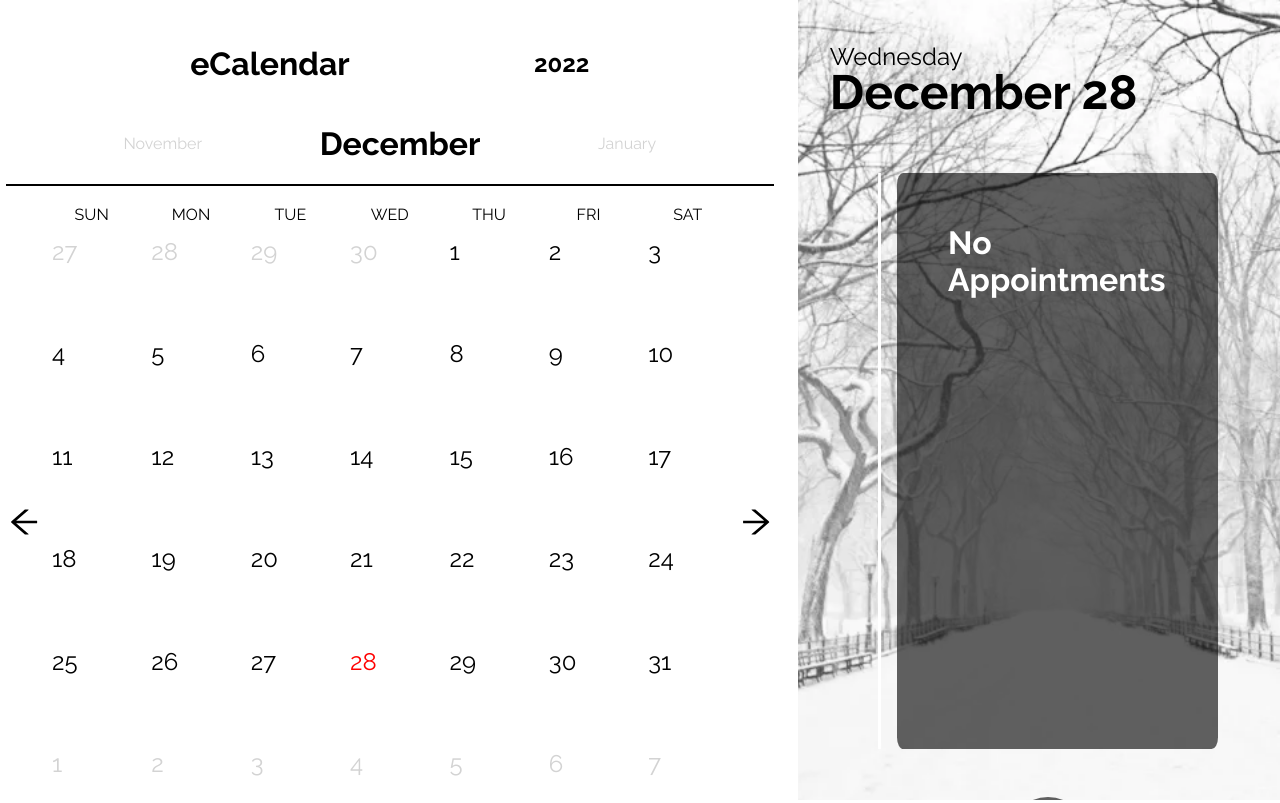
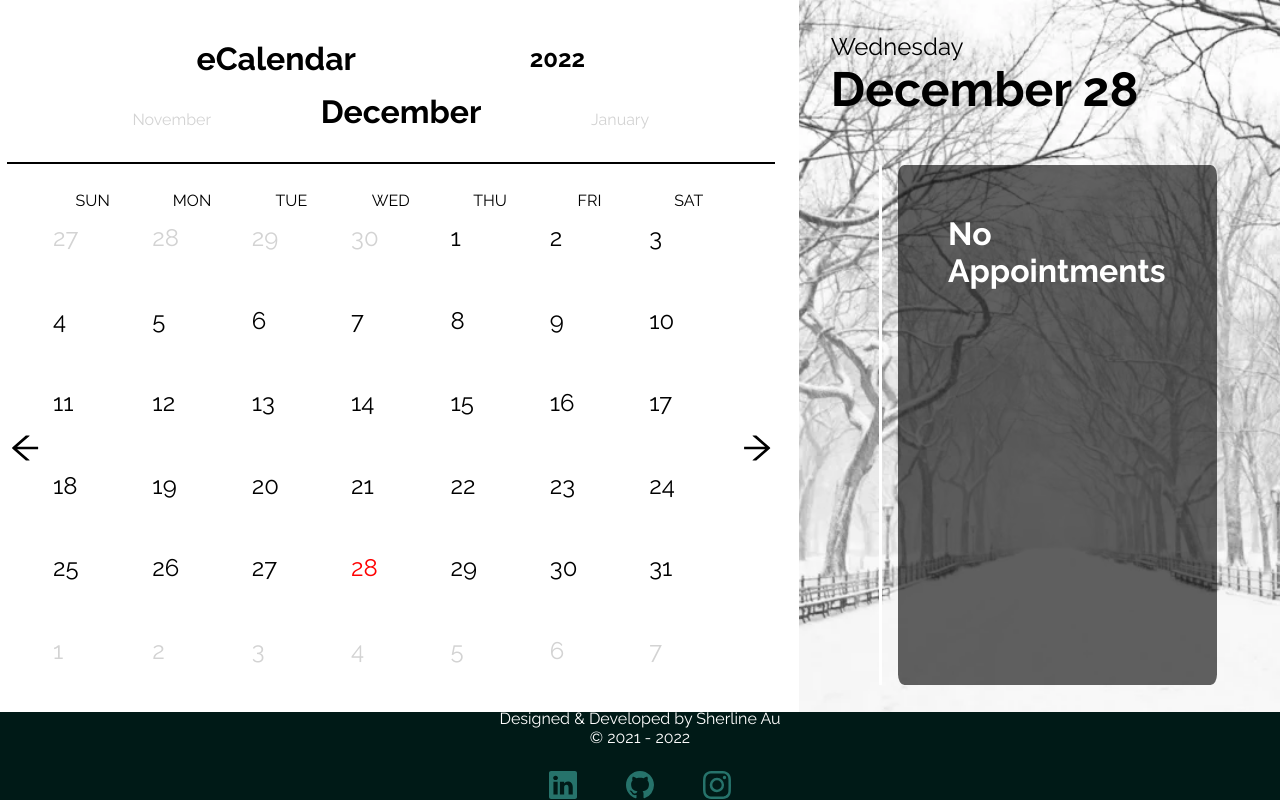
Before and after one commit to sherlineau/eCalendar, a React (Create React App) app: page / in a window 1280 px wide. Built offline with nearby package versions, Linux system fonts and the light colour scheme; the HTML template or start-up script is replaced by a standard one; a web font is replaced by a local one.

Commit message:
added footer with social links

```diff
--- a/src/App.js
+++ b/src/App.js
@@ -1,11 +1,12 @@
-import logo from './logo.svg';
 import './App.css';
 import Calendar from './components/Calendar'
+import Footer from './components/Footer';
 
 function App() {
   return (
     <div>
       <Calendar />
+      <Footer />
     </div>
   );
 }
--- /dev/null
+++ b/src/components/Footer.jsx
@@ -0,0 +1,47 @@
+import React from "react";
+import { BsLinkedin, BsGithub, BsInstagram } from "react-icons/bs";
+
+const Footer = () => {
+  return (
+    <footer className="footer">
+      <div>
+        <p>Designed & Developed by Sherline Au</p>
+        <p>&copy; 2021 - {new Date().getFullYear()}</p>
+        <ul className="footer-link">
+          <li>
+            <a
+              href="https://www.linkedin.com/in/sherlineau/"
+              target="_blank"
+              rel="noreferrer"
+              className="social-link"
+            >
+              <BsLinkedin className="social-icon" />
+            </a>
+          </li>
+          <li>
+            <a
+              href="https://github.com/sherlineau"
+              target="_blank"
+              rel="noreferrer"
+              className="social-link"
+            >
+              <BsGithub className="social-icon" />
+            </a>
+          </li>
+          <li>
+            <a
+              href="https://www.instagram.com/sherlineau"
+              target="_blank"
+              rel="noreferrer"
+              className="social-link"
+            >
+              <BsInstagram className="social-icon" />
+            </a>
+          </li>
+        </ul>
+      </div>
+    </footer>
+  );
+};
+
+export default Footer;
--- a/src/index.css
+++ b/src/index.css
@@ -1,5 +1,8 @@
 @import url("https://fonts.googleapis.com/css2?family=Mohave:wght@300;400;500;600&family=Raleway:ital,wght@0,100;0,200;0,300;0,400;0,500;0,600;0,700;0,800;0,900;1,100;1,200;1,300;1,400;1,500;1,600;1,700;1,800;1,900&display=swap");
-
+* {
+  margin: 0;
+  padding: 0;
+}
 body {
   margin: 0;
   font-family: "Mohave", sans-serif;
@@ -8,14 +11,21 @@ body {
   -moz-osx-font-smoothing: grayscale;
 }
 
+ul {
+  list-style-type: none;
+}
+
+a {
+  text-decoration: none;
+}
+
 .section {
   display: flex;
   justify-content: center;
   text-align: center;
   margin: 0 auto;
-  min-height: 100vh;
+  height: 89vh;
   overflow: hidden;
-  height: 100vh;
 }
 
 .section-left {
@@ -32,7 +42,7 @@ body {
 .calendar {
   display: grid;
   width: 100%;
-  height: 80vh;
+  height: 65vh;
   grid-template-columns: 1fr 1fr 1fr 1fr 1fr 1fr 1fr;
   grid-template-rows: repeat(1, auto) repeat(6, 1fr);
 }
@@ -45,6 +55,11 @@ body {
   justify-content: space-evenly;
   align-items: center;
   border-bottom: 2px solid black;
+  margin-bottom: 1.5rem;
+  padding: 1rem;
+}
+
+.calendar-header h1, h2 {
   margin-bottom: 1rem;
 }
 
@@ -79,14 +94,12 @@ body {
 
 .section-right {
   width: 100%;
-  height: 90vh;
   padding: 2rem;
   text-align: left;
 }
 
 .appointment-header {
   font-size: 1.5rem;
-  line-height: 10%;
   color: white black;
 }
 
@@ -120,7 +133,7 @@ body {
 
 .events {
   display: flex;
-  min-height: 65vh;
+  height: 65vh;
   padding: 3rem;
   font-size: 2rem;
   justify-content: space-between;
@@ -128,7 +141,7 @@ body {
 
 .line {
   margin-right: 1rem;
-  min-height: 60vh;
+  height: 100%;
   background-color: white;
   width: 5px;
   border-radius: 5%;
@@ -140,7 +153,6 @@ body {
   font-size: 2rem;
   border-radius: 2%;
   color: white;
-  min-height: 60vh;
   width: 100%;
 }
 
@@ -202,3 +214,29 @@ input, button {
 .today {
   color: red;
 }
+
+.footer {
+  background-color: hsl(175, 100%, 5%);
+  color: white;
+  display: flex;
+  justify-content: center;
+  align-items: center;
+  text-align: center;
+  height: 11vh;
+}
+
+.social-icon {
+  font-size: 1.75rem;
+  color:#26736b;
+}
+
+.social-icon:hover {
+  color: white
+}
+
+.footer-link {
+  display: flex;
+  justify-content: space-evenly;
+  align-items: center;
+  margin-top: 1.5rem;
+}
```
